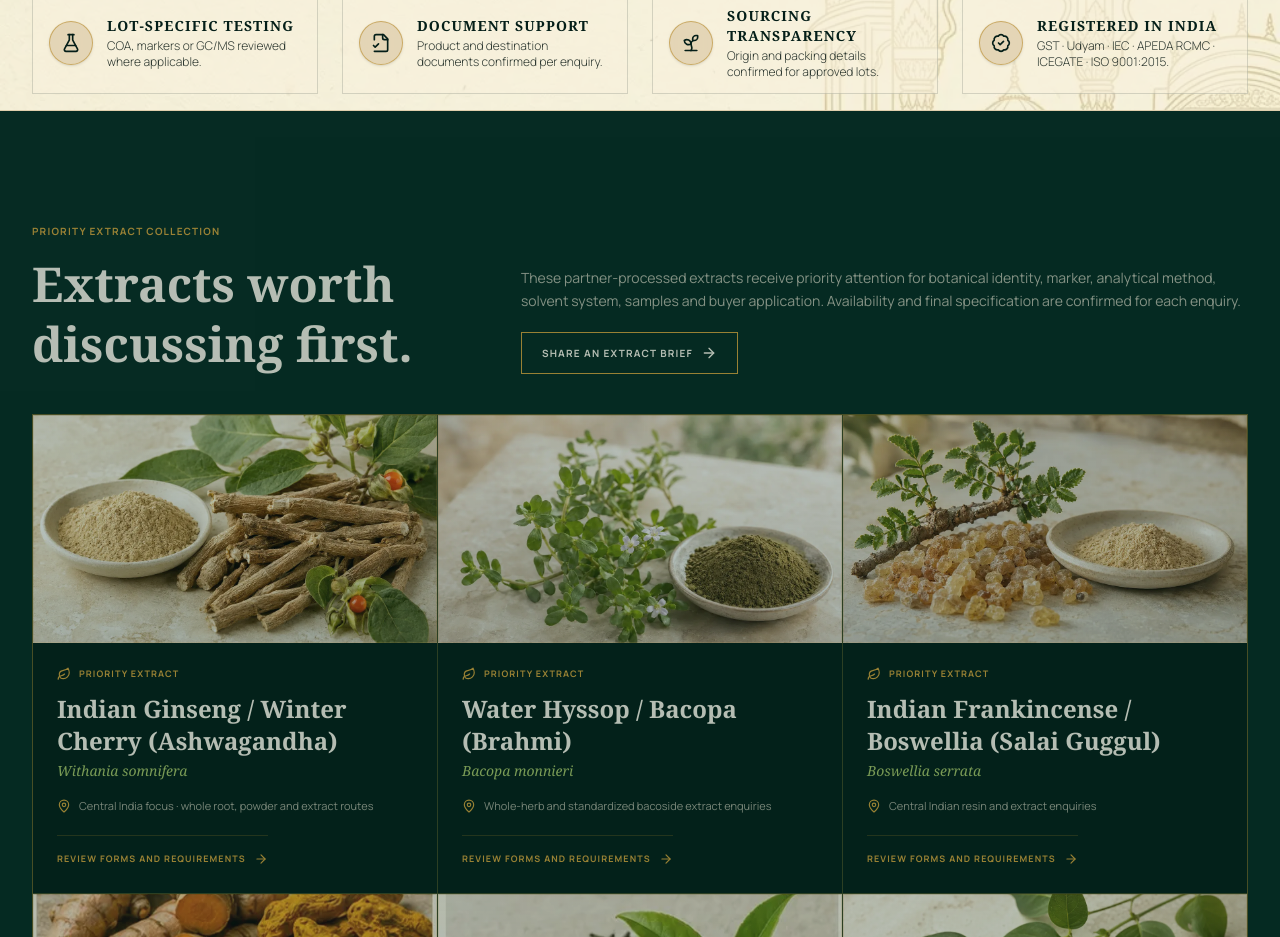
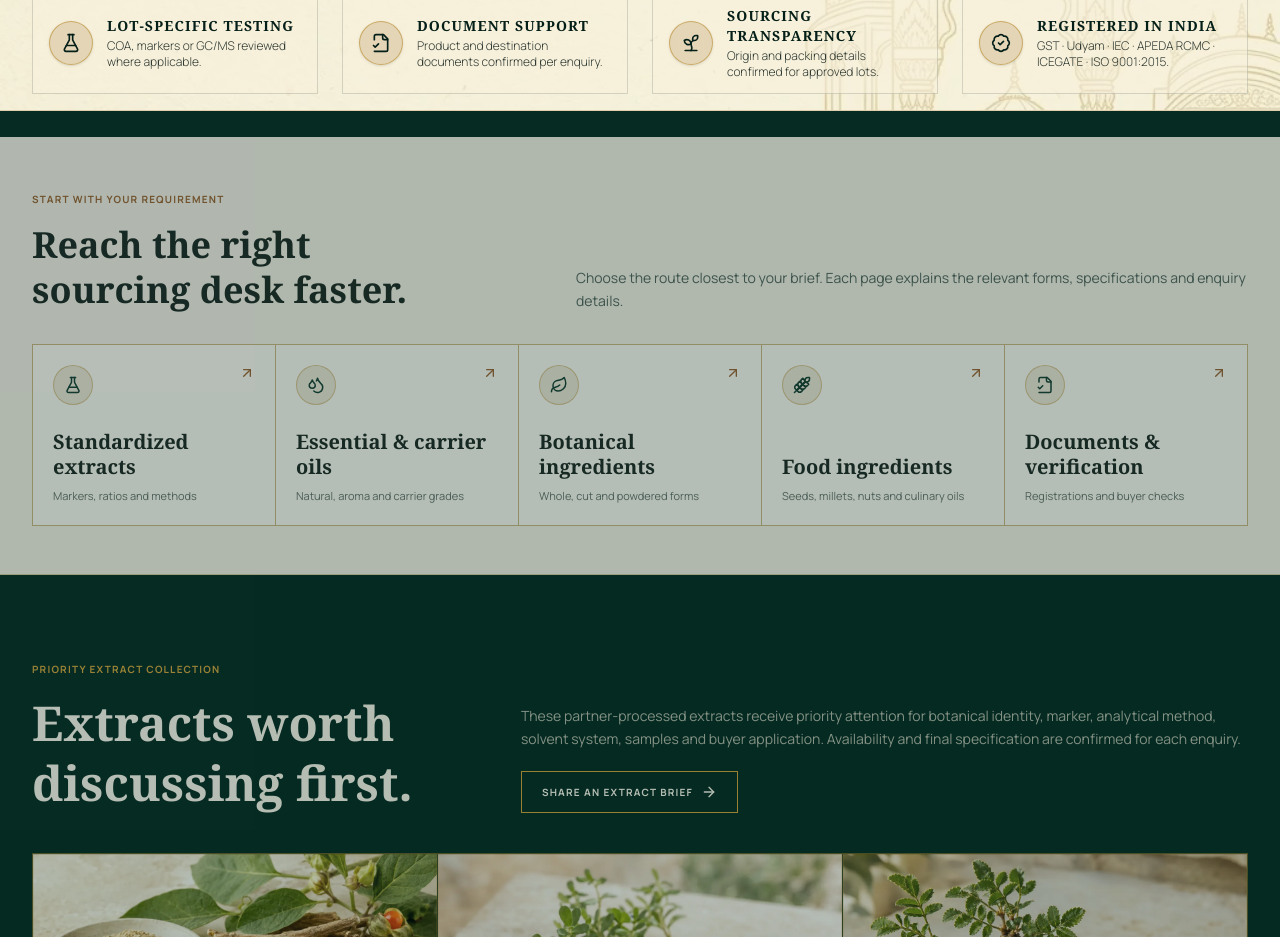
Before and after one commit to udit-240403/Ancient-Indian-Botanicals-Website-v2, a React (Vite) app: page / in a window 1280 px wide. Shown: the part 880-1817 px from the top of the page. Built offline with nearby package versions, Linux system fonts and the light colour scheme; a web font is replaced by a local one.

Commit message:
Add buyer route shortcuts and Speed Insights (#44)
Improve early product discovery and add real-user Core Web Vitals monitoring.

```diff
--- a/package.json
+++ b/package.json
@@ -13,6 +13,7 @@
   "dependencies": {
     "@tailwindcss/vite": "^4.1.14",
     "@vercel/analytics": "^2.0.1",
+    "@vercel/speed-insights": "^2.0.0",
     "@vitejs/plugin-react": "^5.0.4",
     "lucide-react": "^0.546.0",
     "react": "^19.0.1",
--- a/src/App.tsx
+++ b/src/App.tsx
@@ -3,6 +3,7 @@ import { Navbar } from './components/Navbar';
 import { Footer } from './components/Footer';
 import { Hero } from './components/Hero';
 import { AssuranceStrip } from './components/AssuranceStrip';
+import { BuyerRouteChooser } from './components/BuyerRouteChooser';
 import { ProductFamilies } from './components/ProductFamilies';
 import { ContactDock } from './components/ContactDock';
 import { CorePortfolio } from './components/CorePortfolio';
@@ -306,6 +307,8 @@ export function App() {
               <AssuranceStrip />
             </div>
 
+            <BuyerRouteChooser onNavigate={navigateToTab} />
+
             <CorePortfolio
               openProduct={navigateToProduct}
               openQuoteModal={handleOpenQuoteModal}
--- /dev/null
+++ b/src/components/BuyerRouteChooser.tsx
@@ -0,0 +1,115 @@
+import React from 'react';
+import { ArrowUpRight, Droplets, FileCheck2, FlaskConical, Leaf, Wheat } from 'lucide-react';
+import { useBuyerLanguage } from '../context/BuyerLanguageContext';
+
+interface BuyerRouteChooserProps {
+  onNavigate: (route: string) => void;
+}
+
+const ROUTES = [
+  { id: 'standardized-extracts', href: '/standardized-extracts', icon: FlaskConical },
+  { id: 'essential-oils', href: '/essential-oils', icon: Droplets },
+  { id: 'botanicals', href: '/botanicals', icon: Leaf },
+  { id: 'food-ingredients', href: '/food-ingredients', icon: Wheat },
+  { id: 'verification', href: '/verification', icon: FileCheck2 },
+];
+
+export const BuyerRouteChooser: React.FC<BuyerRouteChooserProps> = ({ onNavigate }) => {
+  const { language } = useBuyerLanguage();
+  const copy = {
+    en: {
+      eyebrow: 'Start with your requirement',
+      heading: 'Reach the right sourcing desk faster.',
+      intro: 'Choose the route closest to your brief. Each page explains the relevant forms, specifications and enquiry details.',
+      items: [
+        ['Standardized extracts', 'Markers, ratios and methods'],
+        ['Essential & carrier oils', 'Natural, aroma and carrier grades'],
+        ['Botanical ingredients', 'Whole, cut and powdered forms'],
+        ['Food ingredients', 'Seeds, millets, nuts and culinary oils'],
+        ['Documents & verification', 'Registrations and buyer checks'],
+      ],
+    },
+    de: {
+      eyebrow: 'Beginnen Sie mit Ihrem Bedarf',
+      heading: 'Schneller zum passenden Sourcing-Bereich.',
+      intro: 'Wählen Sie die Route, die Ihrer Anfrage am nächsten kommt. Jede Seite erläutert Formen, Spezifikationen und Anfragedaten.',
+      items: [
+        ['Standardisierte Extrakte', 'Marker, Verhältnisse und Methoden'],
+        ['Ätherische & Trägeröle', 'Natur-, Aroma- und Trägerqualitäten'],
+        ['Botanische Rohstoffe', 'Ganz, geschnitten und pulverisiert'],
+        ['Lebensmittelzutaten', 'Saaten, Hirse, Nüsse und Speiseöle'],
+        ['Dokumente & Verifizierung', 'Registrierungen und Käuferprüfungen'],
+      ],
+    },
+    fr: {
+      eyebrow: 'Commencez par votre besoin',
+      heading: 'Accédez plus vite au bon service sourcing.',
+      intro: 'Choisissez la filière la plus proche de votre cahier des charges. Chaque page précise formes, spécifications et éléments de demande.',
+      items: [
+        ['Extraits standardisés', 'Marqueurs, ratios et méthodes'],
+        ['Huiles essentielles & végétales', 'Qualités naturelles, aromatiques et végétales'],
+        ['Ingrédients botaniques', 'Formes entières, coupées et en poudre'],
+        ['Ingrédients alimentaires', 'Graines, millets, noix et huiles culinaires'],
+        ['Documents & vérification', 'Enregistrements et contrôles acheteur'],
+      ],
+    },
+    es: {
+      eyebrow: 'Empiece por su necesidad',
+      heading: 'Llegue más rápido al área de abastecimiento adecuada.',
+      intro: 'Elija la ruta más cercana a su solicitud. Cada página explica formas, especificaciones y datos necesarios para consultar.',
+      items: [
+        ['Extractos estandarizados', 'Marcadores, proporciones y métodos'],
+        ['Aceites esenciales y portadores', 'Calidades naturales, aromáticas y portadoras'],
+        ['Ingredientes botánicos', 'Formas enteras, cortadas y en polvo'],
+        ['Ingredientes alimentarios', 'Semillas, mijo, frutos secos y aceites culinarios'],
+        ['Documentos y verificación', 'Registros y controles del comprador'],
+      ],
+    },
+  }[language];
+
+  return (
+    <section className="border-b border-[#d9c79e] bg-[#f4efe5] px-4 py-10 text-[#1f2925] md:px-8 md:py-12" aria-labelledby="buyer-route-heading">
+      <div className="mx-auto max-w-[1440px]">
+        <div className="grid gap-6 lg:grid-cols-[0.72fr_1.28fr] lg:items-end">
+          <div>
+            <span className="text-[10px] font-bold uppercase tracking-eyebrow text-[#9b6334]">{copy.eyebrow}</span>
+            <h2 id="buyer-route-heading" className="mt-3 max-w-xl font-serif text-3xl font-semibold leading-tight sm:text-4xl">
+              {copy.heading}
+            </h2>
+          </div>
+          <p className="max-w-2xl text-sm leading-relaxed text-[#52635d] lg:justify-self-end">{copy.intro}</p>
+        </div>
+
+        <div className="mt-8 grid gap-px overflow-hidden border border-[#c9b47f] bg-[#c9b47f] sm:grid-cols-2 lg:grid-cols-5">
+          {ROUTES.map((route, index) => {
+            const Icon = route.icon;
+            const [title, detail] = copy.items[index];
+            return (
+              <a
+                key={route.id}
+                href={route.href}
+                onClick={(event) => {
+                  if (event.button !== 0 || event.metaKey || event.ctrlKey || event.shiftKey || event.altKey) return;
+                  event.preventDefault();
+                  onNavigate(route.id);
+                }}
+                className="group flex min-h-40 flex-col justify-between bg-[#fbf8f1] p-5 transition-colors hover:bg-white focus-visible:outline-2 focus-visible:outline-offset-[-3px] focus-visible:outline-[#9b6334]"
+              >
+                <div className="flex items-start justify-between gap-4">
+                  <span className="flex h-10 w-10 items-center justify-center rounded-full border border-[#b88a2c]/40 bg-[#ece5d6] text-[#173f34] transition-colors group-hover:bg-[#173f34] group-hover:text-[#fbf8f1]">
+                    <Icon className="h-4.5 w-4.5" aria-hidden="true" />
+                  </span>
+                  <ArrowUpRight className="h-4 w-4 text-[#9b6334] transition-transform group-hover:-translate-y-0.5 group-hover:translate-x-0.5" aria-hidden="true" />
+                </div>
+                <div className="mt-6">
+                  <h3 className="font-serif text-xl font-semibold leading-tight">{title}</h3>
+                  <p className="mt-2 text-[11px] leading-relaxed text-[#65716c]">{detail}</p>
+                </div>
+              </a>
+            );
+          })}
+        </div>
+      </div>
+    </section>
+  );
+};
--- a/src/main.tsx
+++ b/src/main.tsx
@@ -1,6 +1,7 @@
 import {StrictMode} from 'react';
 import {createRoot} from 'react-dom/client';
 import {Analytics} from '@vercel/analytics/react';
+import {SpeedInsights} from '@vercel/speed-insights/react';
 import App from './App.tsx';
 import {BuyerLanguageProvider} from './context/BuyerLanguageContext.tsx';
 import './index.css';
@@ -10,6 +11,7 @@ createRoot(document.getElementById('root')!).render(
     <BuyerLanguageProvider>
       <App />
       <Analytics />
+      <SpeedInsights />
     </BuyerLanguageProvider>
   </StrictMode>,
 );
```
Also changed, not shown: 1 other file (tests, documents, lock files or other folders).
